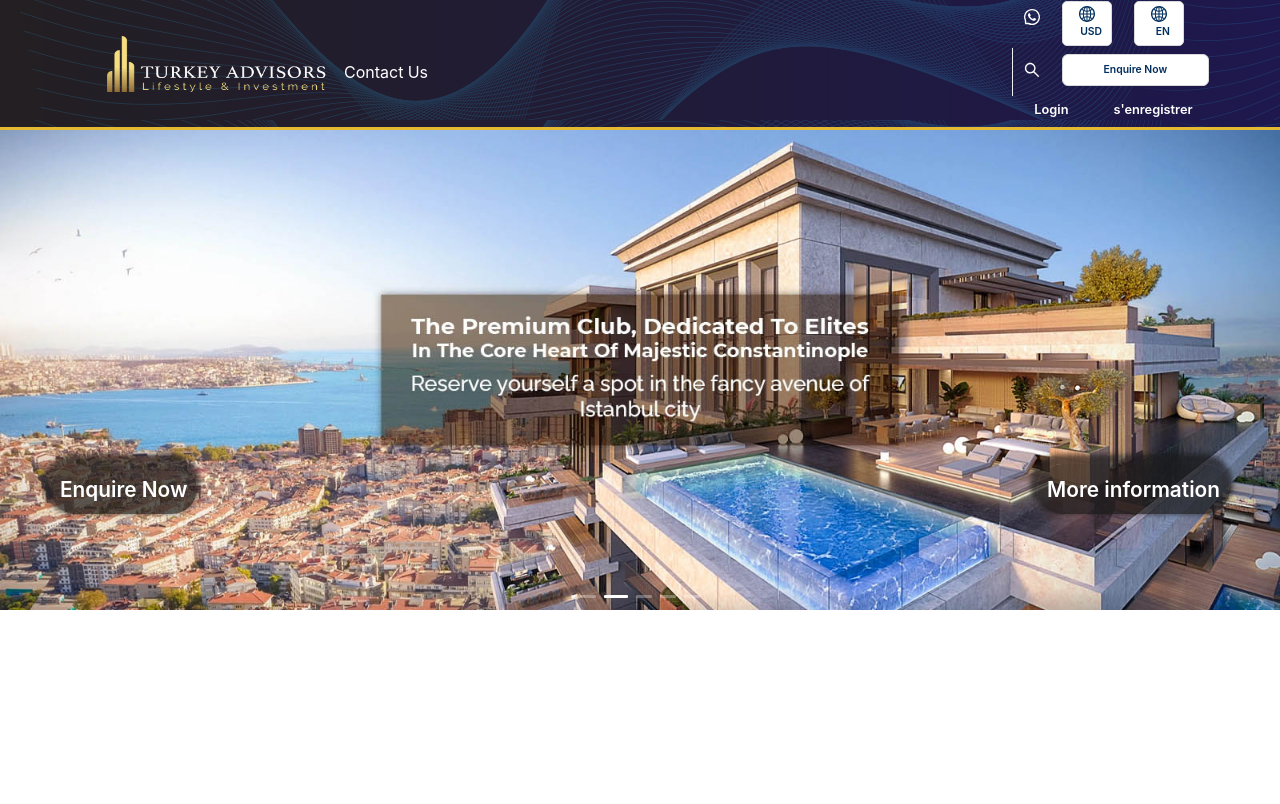
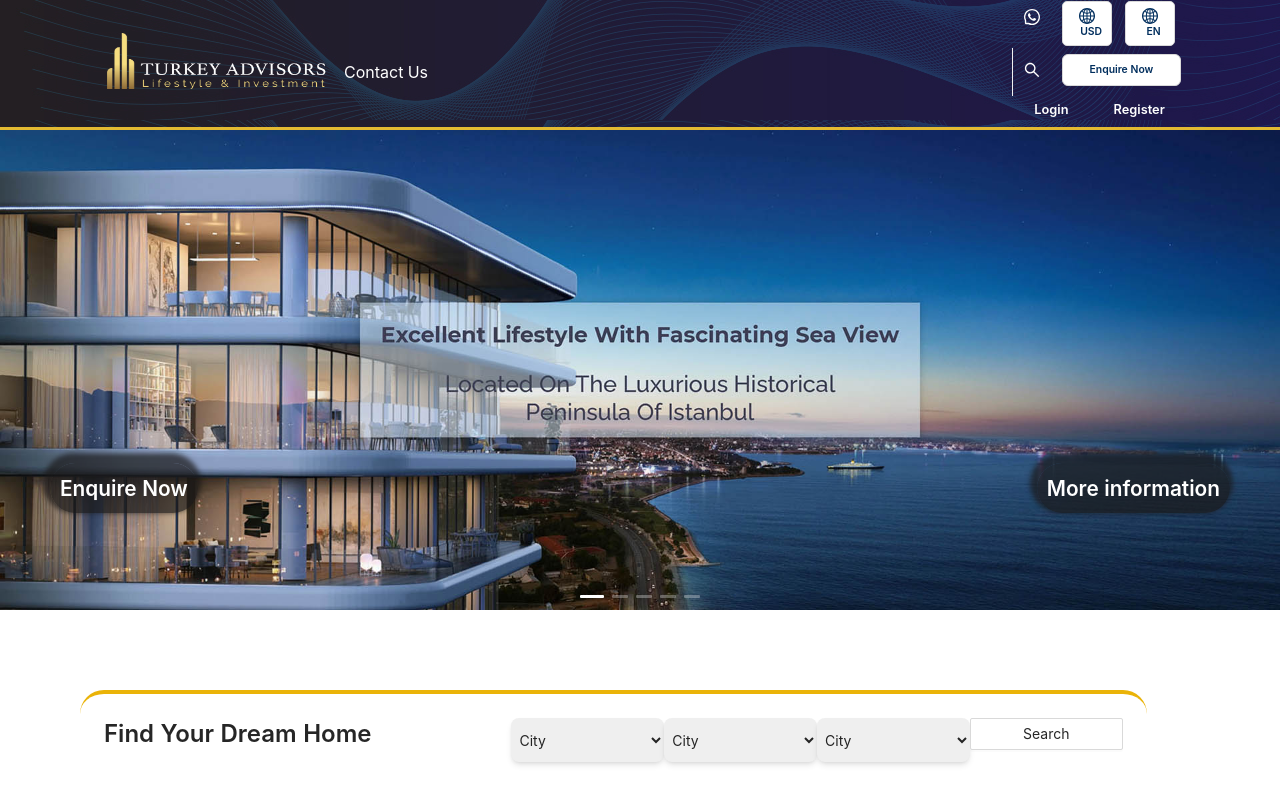
Before and after one commit to SoumiaSAADOUN/turkeyadvisors, a Next.js app: page / in a window 1280 px wide. Shown: the top 804 px of the page. Built offline with nearby package versions, Linux system fonts and the light colour scheme.

Commit message:
tailwind added

```diff
--- a/components/Home/Content.jsx
+++ b/components/Home/Content.jsx
@@ -1,15 +1,36 @@
-import React from 'react';
+import React from "react";
 
-const HomeContent=()=>{
-    return <>
-    <div>
-        <div>
-
+import { useRouter } from "next/router";
+import en from "../../locales/en";
+import fr from "../../locales/fr";
+import { Row, Select, Button } from "antd";
+const HomeContent = () => {
+  const router = useRouter();
+  const { locale } = router;
+  const t = locale === "en" ? en : fr;
+  return (
+    <>
+      <div className="absolute w-10/12 p-6 m-20 border-t-4 border-yellow-500 border-solid rounded-t-3xl h-4/5">
+        <div className="flex justify-between">
+          <h1 className="text-2xl font-semibold">{t.home.dreamHome}</h1>
+          <Row className="w-3/5" justify="space-between">
+            <select className="w-1/4 px-1 rounded-lg shadow-md caret-yellow-100">
+              <option value={t.home.city}>{t.home.city}</option>
+            </select>
+            <select className="w-1/4 px-1 rounded-lg shadow-md caret-yellow-100">
+              <option value={t.home.city}>{t.home.city}</option>
+            </select>
+            <select className="w-1/4 px-1 rounded-lg shadow-md caret-yellow-100">
+              <option value={t.home.city}>{t.home.city}</option>
+            </select>
+            <Button className="w-1/4 px-1 border-2 border-solid rounded-lg border-slate-500">
+              {t.home.search}
+            </Button>
+          </Row>
         </div>
-
-    </div>
-
+      </div>
     </>
-}
+  );
+};
 
 export default HomeContent;
--- a/locales/en.js
+++ b/locales/en.js
@@ -10,6 +10,11 @@ export default {
         enquireNow:'Enquire Now',
         moreInfos:'More information',
     },
+    home:{
+        dreamHome:'Find Your Dream Home',
+        city:'City',
+        search:'Search',
+    },
     footer:{
         copyrights:'Copyrights'
 
--- a/next.config.js
+++ b/next.config.js
@@ -3,8 +3,8 @@ const nextConfig = {
   reactStrictMode: true,
   swcMinify: true,
   i18n:{
-    locales:['EN', 'EN'],
-    defaultLocale:'EN'
+    locales:['en', 'fr'],
+    defaultLocale:'en'
   }
 }
 
--- a/package.json
+++ b/package.json
@@ -21,7 +21,10 @@
     "react-redux": "^8.0.2"
   },
   "devDependencies": {
+    "autoprefixer": "^10.4.8",
     "eslint": "8.22.0",
-    "eslint-config-next": "12.2.5"
+    "eslint-config-next": "12.2.5",
+    "postcss": "^8.4.14",
+    "tailwindcss": "^3.1.8"
   }
 }
--- a/pages/index.js
+++ b/pages/index.js
@@ -5,6 +5,7 @@ import en from "../locales/en";
 import fr from "../locales/fr";
 import styles from "../styles/Home.module.css";
 import Header from "../components/Header";
+import HomeContent from "../components/Home/Content";
 
 export default function Home() {
   const router = useRouter();
@@ -67,6 +68,8 @@ export default function Home() {
           </Col>
         </Row>
       </div>
+
+      <HomeContent/>
     </>
   );
 }
--- /dev/null
+++ b/postcss.config.js
@@ -0,0 +1,6 @@
+module.exports = {
+  plugins: {
+    tailwindcss: {},
+    autoprefixer: {},
+  },
+}
--- /dev/null
+++ b/tailwind.config.js
@@ -0,0 +1,11 @@
+/** @type {import('tailwindcss').Config} */
+module.exports = {
+  content: [
+    "./pages/**/*.{js,ts,jsx,tsx}",
+    "./components/**/*.{js,ts,jsx,tsx}",
+  ],
+  theme: {
+    extend: {},
+  },
+  plugins: [],
+}
```
Also changed, not shown: 2 other files (tests, documents, lock files or other folders).
